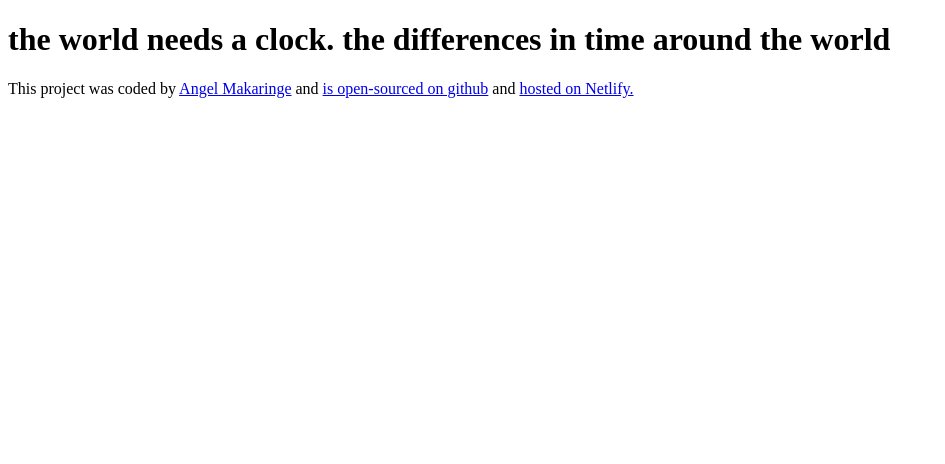
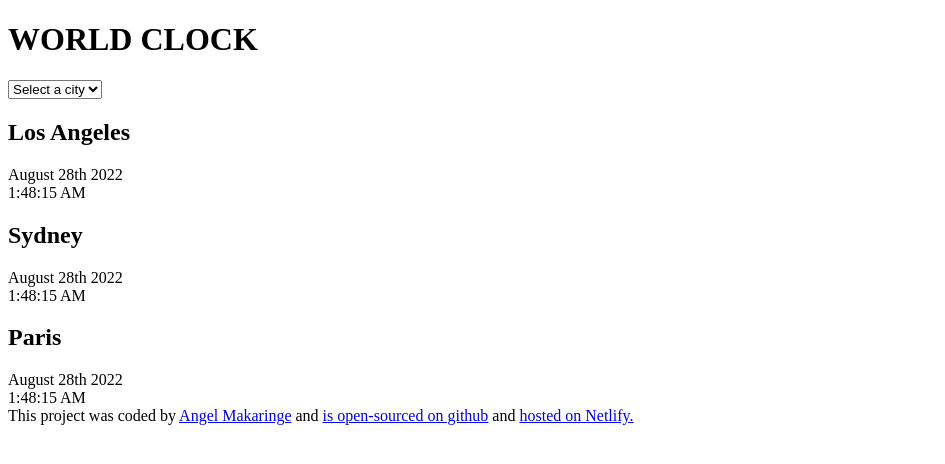
Before and after one commit to Rivoangel/World-clock, a website: page index.html in a window 1280 px wide. Shown: the whole page, without its empty margins (0-945 px from the left). Drawn offline with Linux system fonts and the light colour scheme.

Commit message:
edited html

```diff
--- a/index.html
+++ b/index.html
@@ -6,12 +6,38 @@
     <title>Document</title>
 </head>
 <body>
-    <h1>the world needs a clock. the differences in time around the world  </h1>
+    <div class="container">
+    <h1>WORLD CLOCK  </h1>
+    <select>
+        <option value="">Select a city</option>
+         <option value="">London</option>
+          <option value="">New York</option>
+          <option value="">Auckland</option>
+    </select>
+
+    <div class="city">
+        <h2>Los Angeles</h2>
+            <div class="date"> August 28th 2022</div>
+            <div class="time"> 1:48:15 AM</div>
+    </div>
+
+    <div class="city">
+        <h2>Sydney</h2>
+            <div class="date"> August 28th 2022</div>
+            <div class="time"> 1:48:15 AM</div>
+    </div>
+
+    <div class="city">
+        <h2>Paris</h2>
+            <div class="date"> August 28th 2022</div>
+            <div class="time"> 1:48:15 AM</div>
+    </div>
 
     <footer>This project was coded by
         <a href="https://www.shecodes.io/graduates/109991-rivoningo-angel-makaringe" target="_blank">Angel Makaringe</a>
         and <a href="https://github.com/Rivoangel">is open-sourced on github</a> and
         <a href="https://app.netlify.com/teams/rivoangel/sites"> hosted on Netlify.</a>
     </footer>
+    </div>
 </body>
 </html>
```
